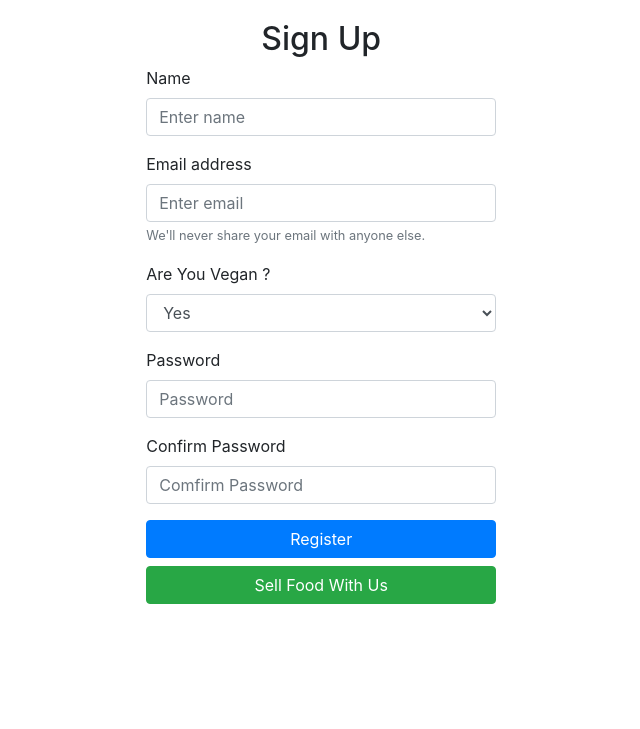
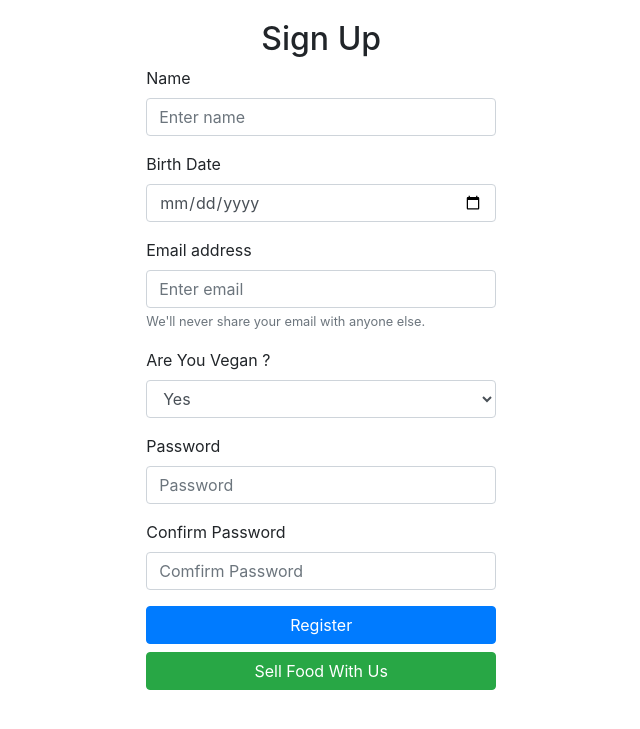
Before and after one commit to AkimotoS04/foods, a CodeIgniter app: page /foods/users/register in a window 1280 px wide. Shown: the part 56-785 px from the top of the page, without its empty margins (315-955 px from the left). Run offline with CodeIgniter, Linux system fonts and the light colour scheme.

Commit message:
Tamboh birth di register

```diff
--- a/application/controllers/Users.php
+++ b/application/controllers/Users.php
@@ -10,6 +10,7 @@
 
           // Validation of form
           $this->form_validation->set_rules('name', 'Name', 'required');
+          $this->form_validation->set_rules('Birth','Birth','required');
           $this->form_validation->set_rules('email', 'Email', 'required');
           $this->form_validation->set_rules('password', 'Password', 'required');
           $this->form_validation->set_rules('password2', 'Confirm Password', 'matches[password]');
--- a/application/models/User_model.php
+++ b/application/models/User_model.php
@@ -66,6 +66,7 @@
           // User data in form of array
           $data = [
         'name'     => $this->input->post('name'),
+        'Birth'    => $this->input->post('Birth'),
         'email'    => $this->input->post('email'),
         'password' => $encrypt_password,
         'type'     => true,
--- a/application/views/foods/index.php
+++ b/application/views/foods/index.php
@@ -11,7 +11,7 @@
             ?>
 			<div class="card-body p-3">
 				<h4 class="card-title" style="padding-top:15px;"> <?php echo $food['name']; ?> </h4>
-				<span ><?php echo $food['price']; ?> </span> -
+				<span ><?php echo ("Rp. ").$food['price']; ?> </span> -
 				<span class="font-weight-bold"><?php echo $rnames[$key]; ?> </span>
 				<hr>
 				<a class="btn btn-dark fs-food-page" role="button" href="/foods/foods/order_food/<?php echo $food['id']  ?>"> Order </a>
--- a/application/views/users/register.php
+++ b/application/views/users/register.php
@@ -7,6 +7,10 @@
   <div class="form-group">
     <label>Name</label>
     <input name="name" type="text" class="form-control" placeholder="Enter name">
+  </div>
+  <div class="form-group">
+    <label>Birth Date</label>
+    <input name="Birth" type="date" class="form-control" placeholder="Enter Birthdate">
   </div>
   <div class="form-group">
     <label>Email address</label>
```
